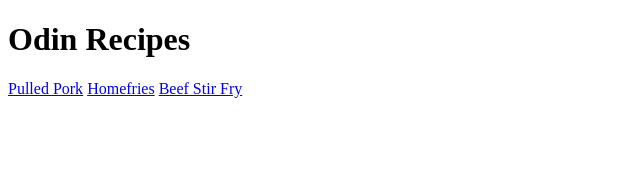
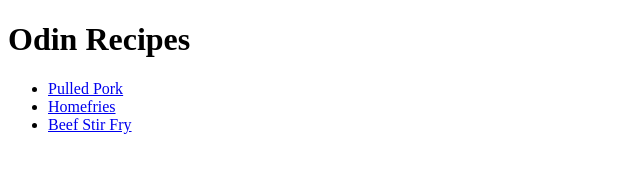
Before and after one commit to zachrp8/odin-recipes, a plain HTML site: page index.html in a window 1280 px wide. Shown: the whole page, without its empty margins (0-640 px from the left). Drawn offline with Linux system fonts and the light colour scheme.

Commit message:
added recipes as a list

```diff
--- a/index.html
+++ b/index.html
@@ -6,8 +6,10 @@
 </head>
 <body>
     <h1>Odin Recipes</h1>
-        <a href="./recipes/pulled-pork.html">Pulled Pork</a>
-        <a href="./recipes/homefries.html">Homefries</a>
-        <a href="./recipes/beef-stir-fry.html">Beef Stir Fry</a>
+        <ul>
+            <li><a href="./recipes/pulled-pork.html">Pulled Pork</a></li>
+            <li><a href="./recipes/homefries.html">Homefries</a></li>
+            <li><a href="./recipes/beef-stir-fry.html">Beef Stir Fry</a></li>
+        </ul>
 </body>
 </html>
```
